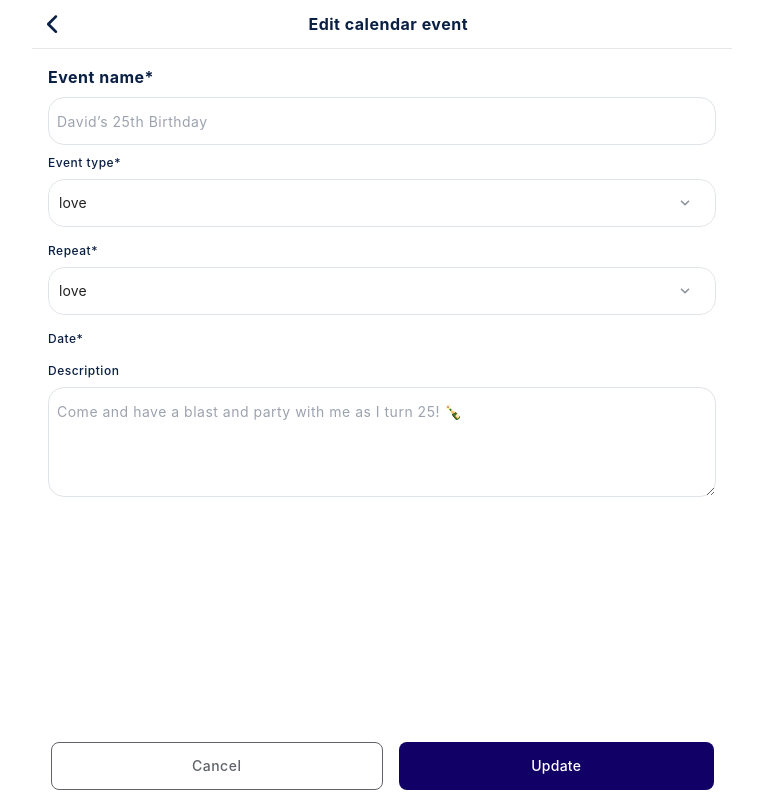
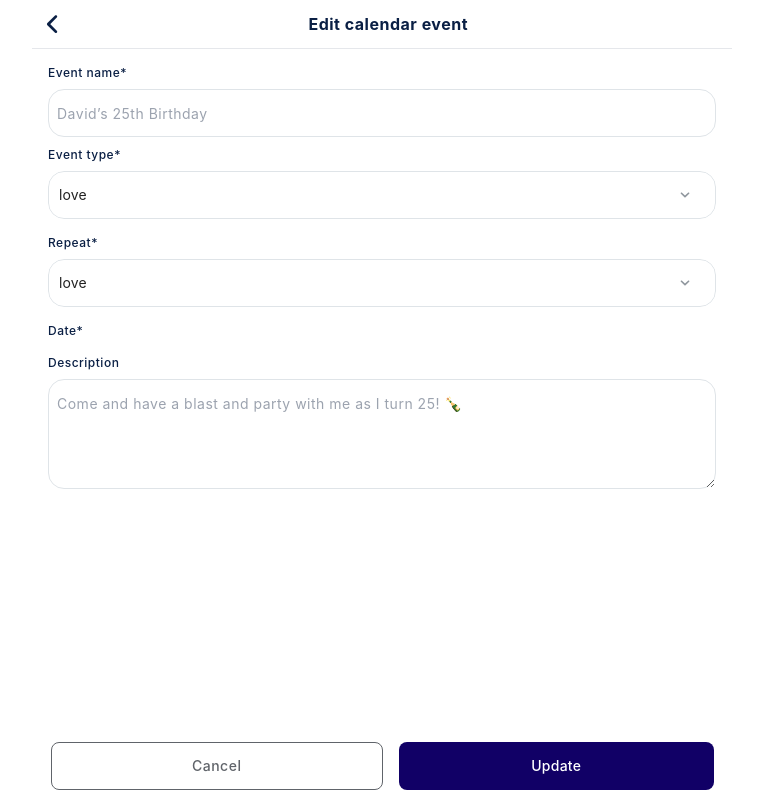
Before and after one commit to yebox/shout-interactive-frontend-next, a Next.js app: page /calendar/edit in a window 1280 px wide. Shown: the whole page, without its empty margins (258-1021 px from the left). Built offline with nearby package versions, Linux system fonts and the light colour scheme; a web font is replaced by a local one.

Commit message:
text-revert

```diff
--- a/components/FormElements/TextField.js
+++ b/components/FormElements/TextField.js
@@ -7,8 +7,8 @@ const Text = ({ placeholder = "placeholder", label = "", status = "", message =
   const defaultInputRef = useRef();
   return (
     <div>
-      {/* <label className="caption_heavy text-black-default flex mb-[8px]">{label}</label> */}
-      <label className="subheader_heavy text-black-default flex mb-[8px]">{label}</label>
+      <label className="caption_heavy text-black-default flex mb-[8px]">{label}</label>
+      {/* <label className="subheader_heavy text-black-default flex mb-[8px]">{label}</label> */}
       <input
         onChange={(e) => {
           onChange(e);
```
